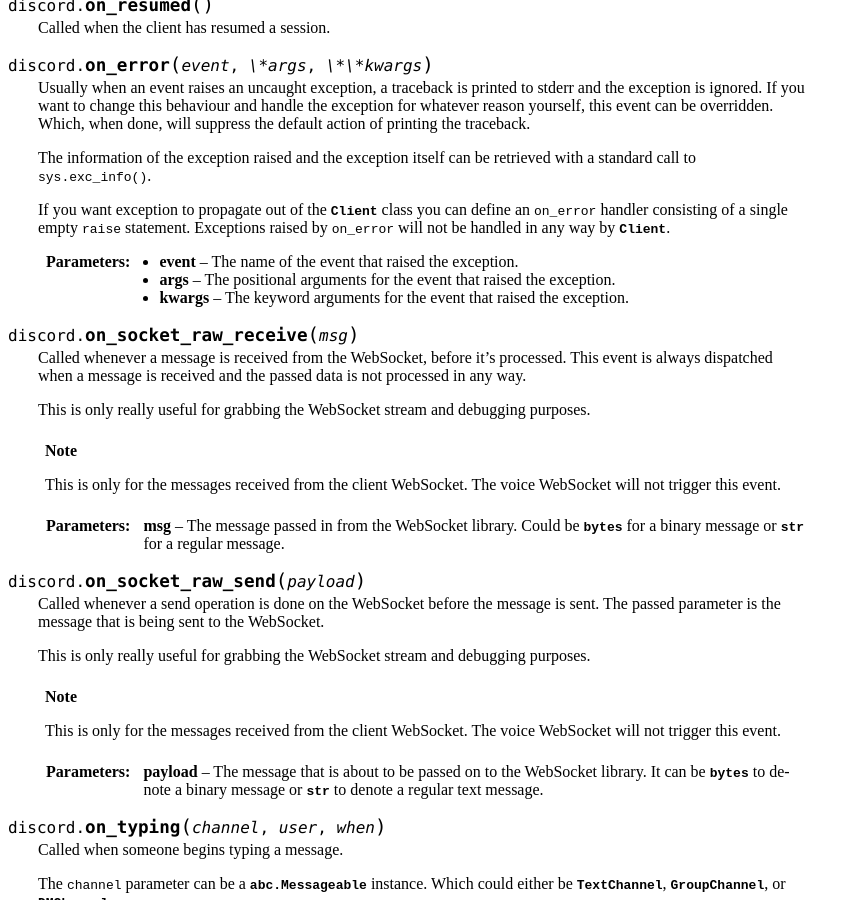
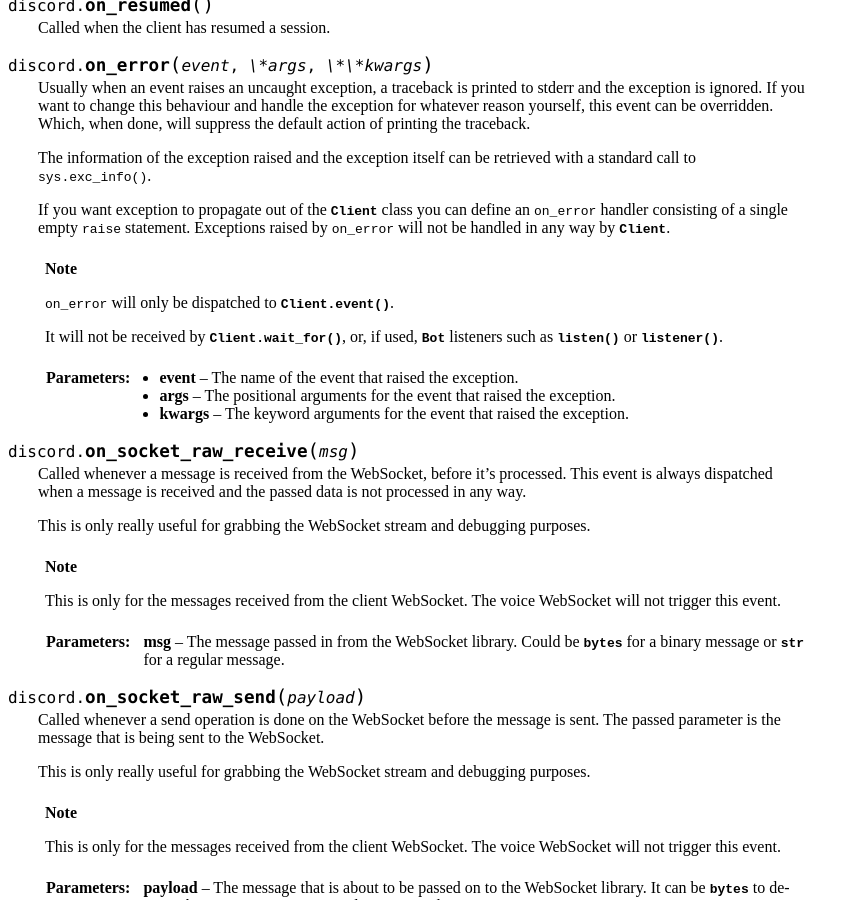
Before and after one commit to Rapptz/discord.py, a Sphinx documentation site: the page built from docs/api.rst, in a window 1280 px wide and 900 px high, scrolled down 2642 px. Shown: the whole window, without its empty margins (0-858 px from the left). Built offline with Sphinx 7.4.7, drawn with Linux system fonts in a browser that asks for light colours.

Commit message:
Add note about on_error being "special"

```diff
--- a/docs/api.rst
+++ b/docs/api.rst
@@ -151,6 +151,14 @@ to handle it, which defaults to print a traceback and ignoring the exception.
     you can define an ``on_error`` handler consisting of a single empty
     ``raise`` statement.  Exceptions raised by ``on_error`` will not be
     handled in any way by :class:`Client`.
+
+    .. note::
+
+        ``on_error`` will only be dispatched to :meth:`Client.event`.
+
+        It will not be received by :meth:`Client.wait_for`, or, if used,
+        :class:`~ext.commands.Bot` listeners such as
+        :meth:`~ext.commands.Bot.listen` or :meth:`~ext.commands.Cog.listener`.
 
     :param event: The name of the event that raised the exception.
     :param args: The positional arguments for the event that raised the
```
